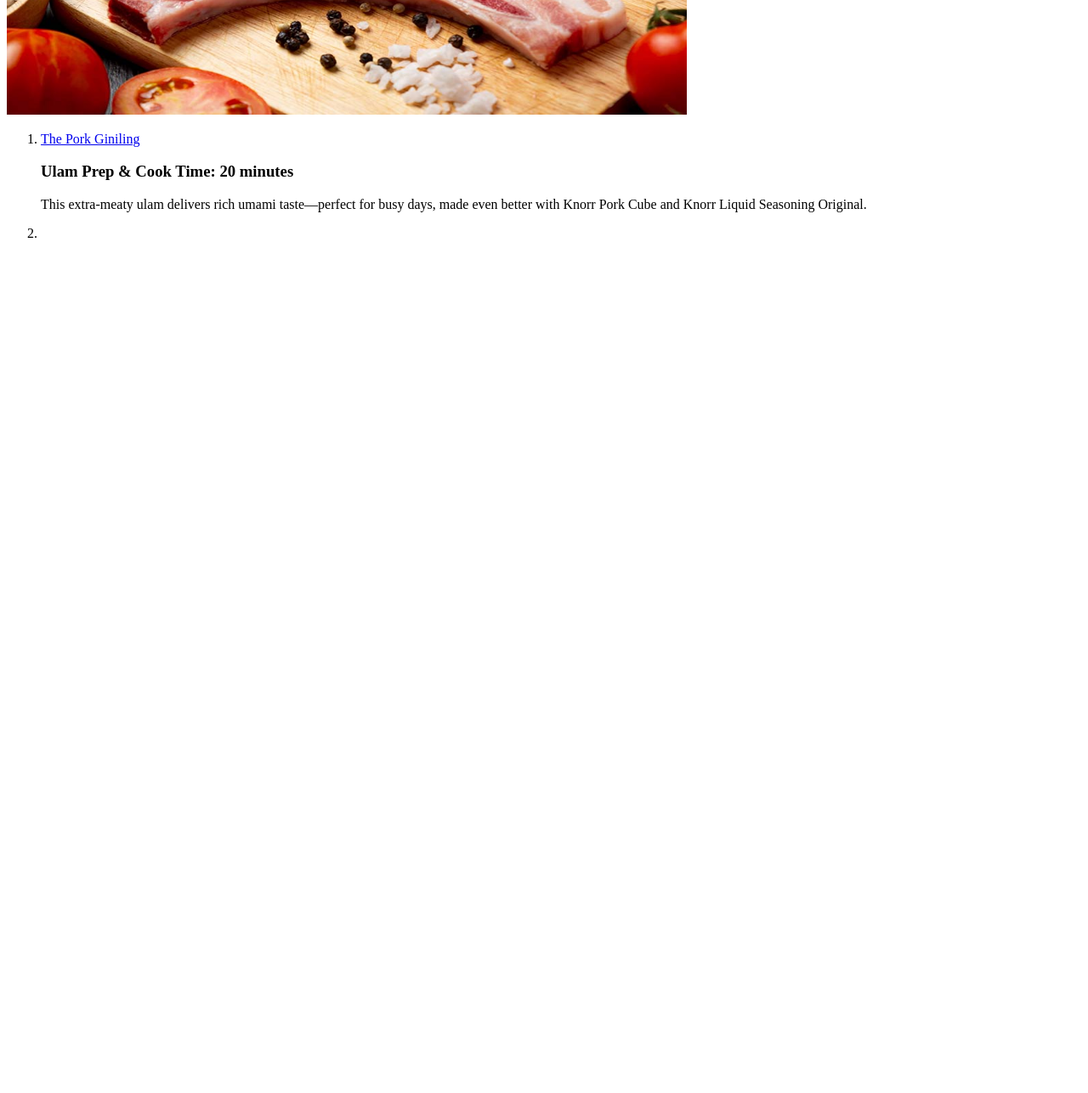
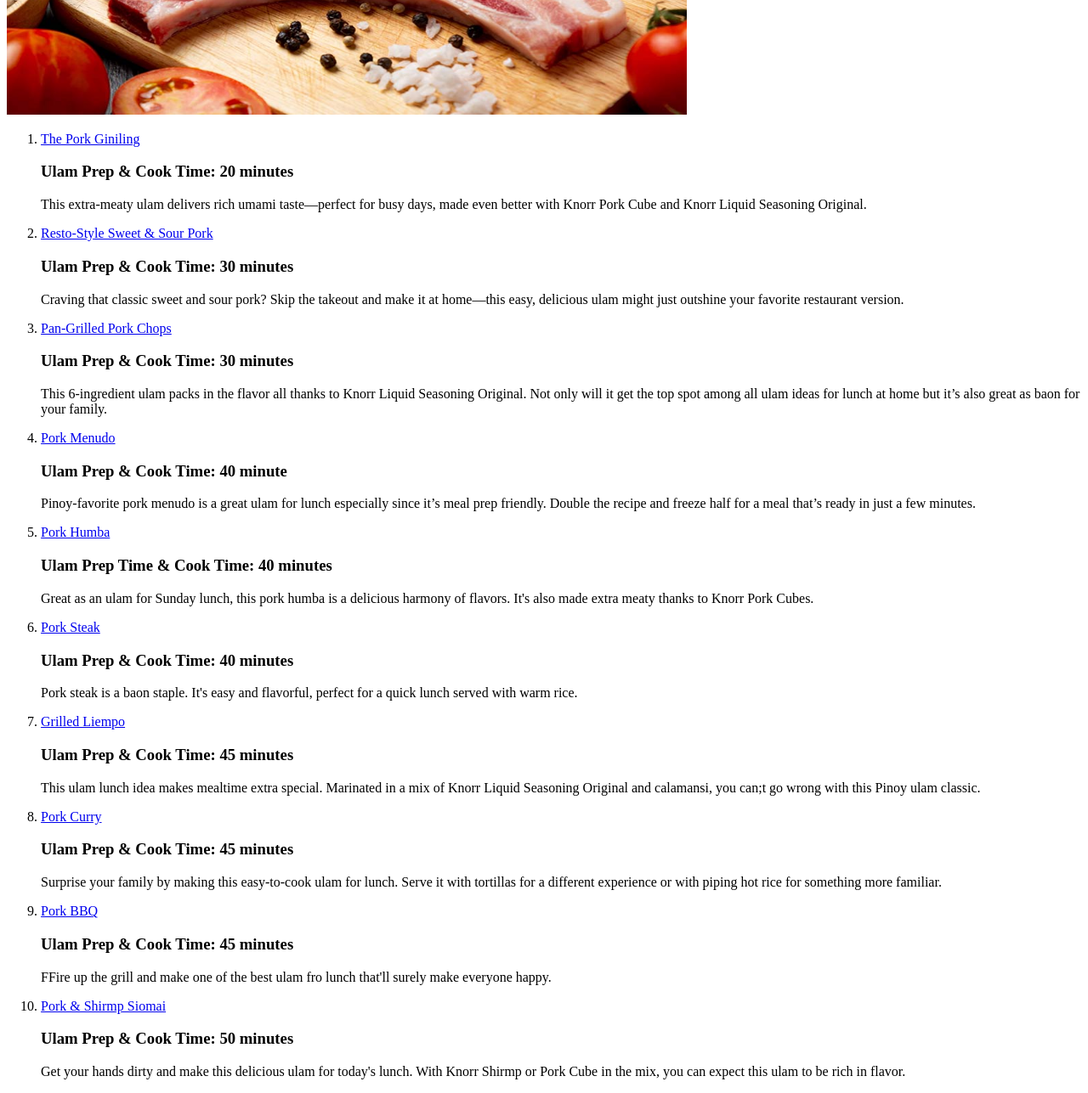
Before and after one commit to Blitzkriegtech/project_recipes, a plain HTML site: page index.html in a window 1280 px wide. Shown: the part 620-1907 px from the top of the page at 85% size. Before the commit the page ends 920 px from the top, so only its background shows below. Drawn offline with Linux system fonts and the light colour scheme.

Commit message:
added list of pork recipes.

```diff
--- a/index.html
+++ b/index.html
@@ -27,7 +27,44 @@
         <li><a href="./ulam-recipes/pork_giniling.html" target="_blank" rel="noopener noreferrer">The Pork Giniling</a></li>
             <h3>Ulam Prep & Cook Time: 20 minutes</h3>
             <p>This extra-meaty ulam delivers rich umami taste—perfect for busy days, made even better with Knorr Pork Cube and Knorr Liquid Seasoning Original.</p>
-        <li></li>
+
+        <li><a href="#">Resto-Style Sweet & Sour Pork</a></li>
+            <h3>Ulam Prep & Cook Time: 30 minutes</h3>
+            <p>Craving that classic sweet and sour pork?
+               Skip the takeout and make it at home—this easy, delicious ulam might just outshine your favorite restaurant version.</p>
+
+        <li><a href="#">Pan-Grilled Pork Chops</a></li>
+            <h3>Ulam Prep & Cook Time: 30 minutes</h3>
+            <p>This 6-ingredient ulam packs in the flavor all thanks to Knorr Liquid Seasoning Original. Not only will it get the top spot among all ulam
+                ideas for lunch at home but it’s also great as baon for your family.</p>
+
+        <li><a href="#">Pork Menudo</a></li>
+            <h3>Ulam Prep & Cook Time: 40 minute</h3>
+            <p>Pinoy-favorite pork menudo is a great ulam for lunch especially since it’s meal prep friendly. Double the recipe and freeze half for a meal that’s ready in just a few minutes.</p>
+
+        <li><a href="#">Pork Humba</a></li>
+            <h3>Ulam Prep Time & Cook Time: 40 minutes</h3>
+            <p>Great as an ulam for Sunday lunch, this pork humba is a delicious harmony of flavors. It's also made extra meaty thanks to Knorr Pork Cubes.</p>
+
+        <li><a href="#">Pork Steak</a></li>
+            <h3>Ulam Prep & Cook Time: 40 minutes</h3>
+            <p>Pork steak is a baon staple. It's easy and flavorful, perfect for a quick lunch served with warm rice.</p>
+
+        <li><a href="#">Grilled Liempo</a></li>
+            <h3>Ulam Prep & Cook Time: 45 minutes</h3>
+            <p>This ulam lunch idea makes mealtime extra special. Marinated in a mix of Knorr Liquid Seasoning Original and calamansi, you can;t go wrong with this Pinoy ulam classic.</p>
+
+        <li><a href="#">Pork Curry</a></li>
+            <h3>Ulam Prep & Cook Time: 45 minutes</h3>
+            <p>Surprise your family by making this easy-to-cook ulam for lunch. Serve it with tortillas for a different experience or with piping hot rice for something more familiar.</p>
+
+        <li><a href="#">Pork BBQ</a></li>
+            <h3>Ulam Prep & Cook Time: 45 minutes</h3>
+            <p>FFire up the grill and make one of the best ulam fro lunch that'll surely make everyone happy.</p>
+
+        <li><a href="#">Pork & Shirmp Siomai</a></li>
+            <h3>Ulam Prep & Cook Time: 50 minutes</h3>
+            <p>Get your hands dirty and make this delicious ulam for today's lunch. With Knorr Shirmp or Pork Cube in the mix, you can expect this ulam to be rich in flavor.</p>
     </ol>
 </body>
 </html>
```
